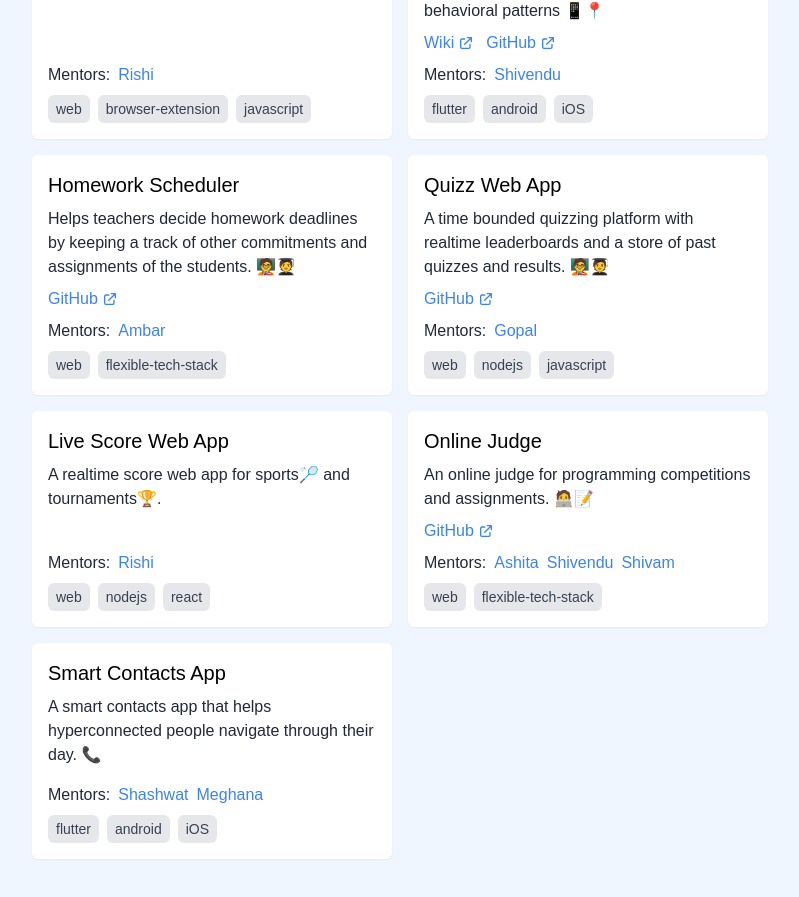
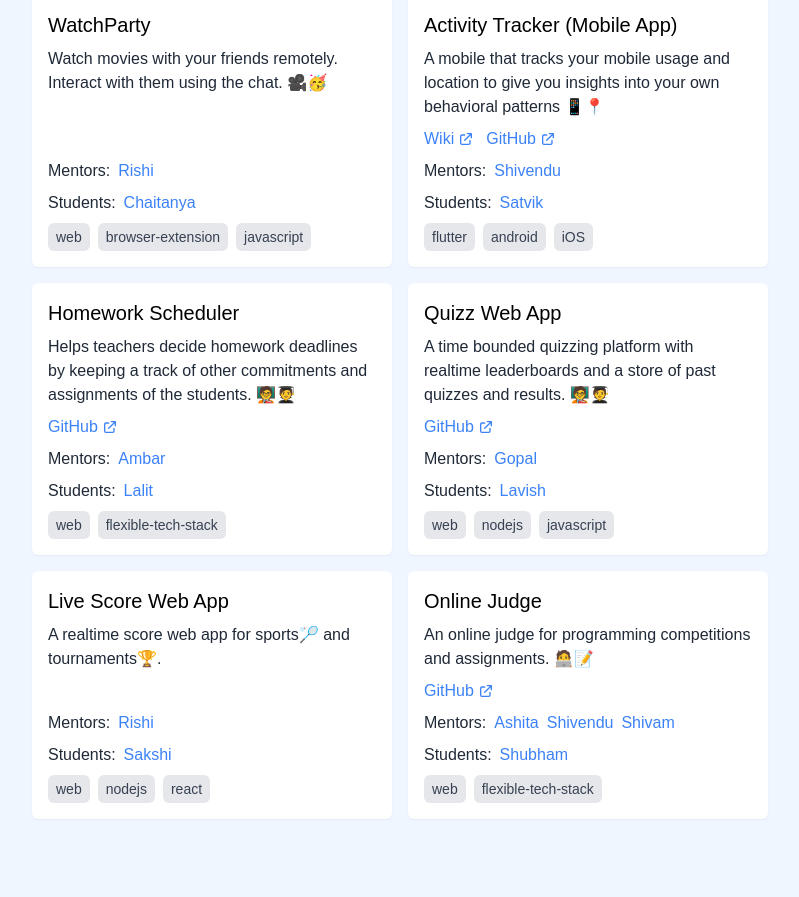
Before and after one commit to OpenLake/FOSS-Overflow, a Next.js app: page /projects in a window 1280 px wide. Shown: the part 989-1886 px from the top of the page, without its empty margins (240-1039 px from the left). Built offline with nearby package versions, Linux system fonts and the light colour scheme.

Commit message:
Add student links

```diff
--- a/content/projects.js
+++ b/content/projects.js
@@ -9,6 +9,9 @@ export const projectData = [
 		mentors: {
 			Shivendu: 'https://www.linkedin.com/in/kshivendu/',
 			Ambar: 'https://www.linkedin.com/in/ambar-mutha/',
+		},
+		students: {
+			Sawan: 'https://github.com/kriptonian1',
 		},
 	},
 	{
@@ -22,6 +25,9 @@ export const projectData = [
 			Shashwat: 'https://www.linkedin.com/in/shashwatjaiswal/',
 			Meghana: 'https://www.linkedin.com/in/meghana100/',
 		},
+		students: {
+			Harsh: 'https://github.com/harshv46',
+		},
 	},
 	{
 		title: 'Knowledge Sharing Platform',
@@ -33,6 +39,10 @@ export const projectData = [
 		mentors: {
 			Ashutosh: 'https://www.linkedin.com/in/ashutosh-garg-931921183/',
 			Shivam: 'https://www.linkedin.com/in/express-hermes/',
+		},
+		students: {
+			Ashita: 'https://github.com/battuAshita',
+			Ananya: 'https://github.com/Ananyaiitbhilai',
 		},
 	},
 	{
@@ -46,16 +56,22 @@ export const projectData = [
 			Ambar: 'https://www.linkedin.com/in/ambar-mutha/',
 			Shikhar: 'https://github.com/shikharvashistha',
 		},
+		students: {
+			Ayush: 'https://github.com/Aayushd18',
+		},
 	},
 	{
 		title: 'Sampoorna',
 		description:
 			'One app for all women, covers everything from safety to health and more.',
-		tags: ['android', 'kotlin/java'],
+		tags: ['android', 'kotlin'],
 		github: 'https://github.com/openlake/sampoorna',
 		mentors: {
 			Akshat: 'https://www.linkedin.com/in/akshaaatt',
 			Sunit: 'https://www.linkedin.com/in/sunit-roy/',
+		},
+		students: {
+			Ashutosh: 'https://github.com/yellowHatpro',
 		},
 	},
 	{
@@ -66,6 +82,9 @@ export const projectData = [
 		mentors: {
 			Shivendu: 'https://www.linkedin.com/in/kshivendu/',
 		},
+		students: {
+			Aneesh: 'https://github.com/Aneesh02',
+		},
 	},
 	{
 		title: 'WatchParty',
@@ -74,6 +93,9 @@ export const projectData = [
 		tags: ['web', 'browser-extension', 'javascript'],
 		mentors: {
 			Rishi: 'https://www.linkedin.com/in/thefierycoder/',
+		},
+		students: {
+			Chaitanya: 'https://github.com/chaitanyabisht/',
 		},
 	},
 	{
@@ -86,6 +108,9 @@ export const projectData = [
 		mentors: {
 			Shivendu: 'https://www.linkedin.com/in/kshivendu/',
 		},
+		students: {
+			Satvik: 'https://github.com/VickyMerzOwn',
+		},
 	},
 	{
 		title: 'Homework Scheduler',
@@ -95,6 +120,9 @@ export const projectData = [
 		github: 'https://github.com/openlake/homework-scheduler',
 		mentors: {
 			Ambar: 'https://www.linkedin.com/in/ambar-mutha/',
+		},
+		students: {
+			Lalit: 'https://github.com/Lalit3716',
 		},
 	},
 	{
@@ -106,6 +134,9 @@ export const projectData = [
 		mentors: {
 			Gopal: 'https://www.linkedin.com/in/gopal-ramesh-dahale-7a3087198/',
 		},
+		students: {
+			Lavish: 'https://github.com/lavish123409',
+		},
 	},
 	{
 		title: 'Live Score Web App',
@@ -113,6 +144,9 @@ export const projectData = [
 		tags: ['web', 'nodejs', 'react'],
 		mentors: {
 			Rishi: 'https://www.linkedin.com/in/thefierycoder/',
+		},
+		students: {
+			Sakshi: 'https://github.com/Sakshisaraswat23',
 		},
 	},
 	{
@@ -126,15 +160,8 @@ export const projectData = [
 			Shivendu: 'https://www.linkedin.com/in/kshivendu/',
 			Shivam: 'https://www.linkedin.com/in/express-hermes/',
 		},
-	},
-	{
-		title: 'Smart Contacts App',
-		description:
-			'A smart contacts app that helps hyperconnected people navigate through their day. 📞',
-		tags: ['flutter', 'android', 'iOS'],
-		mentors: {
-			Shashwat: 'https://www.linkedin.com/in/shashwatjaiswal/',
-			Meghana: 'https://www.linkedin.com/in/meghana100/',
+		students: {
+			Shubham: 'https://github.com/22shubh22/',
 		},
 	},
 ];
--- a/pages/projects.js
+++ b/pages/projects.js
@@ -5,13 +5,27 @@ import { projectData } from '../content/projects';
 function ExternalLink({ href, children, useIcon = true }) {
 	return (
 		<a
-			className="text-blue-500 hover:text-blue-700 flex items-center gap-1"
+			className="text-blue-500 hover:text-blue-700 inline-flex items-center gap-1"
 			href={href}
 			target="_blank"
 			rel="noopener noreferrer"
 		>
 			{children} {useIcon && <ExternalLinkIcon width="1rem" />}
 		</a>
+	);
+}
+
+function ListOfLinks({ links, children }) {
+	if (!links) return null;
+	return (
+		<div className="flex gap-2 mt-2">
+			<span className="text-base text-gray-800">{children} </span>
+			{Object.keys(links).map(key => (
+				<ExternalLink href={links[key]} key={key} useIcon={false}>
+					{key}
+				</ExternalLink>
+			))}
+		</div>
 	);
 }
 
@@ -37,20 +51,8 @@ export default function Projects() {
 								<ExternalLink href={item.github}>GitHub</ExternalLink>
 							)}
 						</div>
-						{item.mentors && (
-							<div className="flex gap-2 mt-2">
-								<span className="text-base text-gray-800">Mentors: </span>
-								{Object.keys(item.mentors).map(mentorName => (
-									<ExternalLink
-										href={item.mentors[mentorName]}
-										key={mentorName}
-										useIcon={false}
-									>
-										{mentorName}
-									</ExternalLink>
-								))}
-							</div>
-						)}
+						<ListOfLinks links={item.mentors}>Mentors:</ListOfLinks>
+						<ListOfLinks links={item.students}>Students:</ListOfLinks>
 						{item.tags?.length > 0 && (
 							<div className="flex flex-wrap gap-2 mt-2">
 								{item.tags.map(tag => (
```
